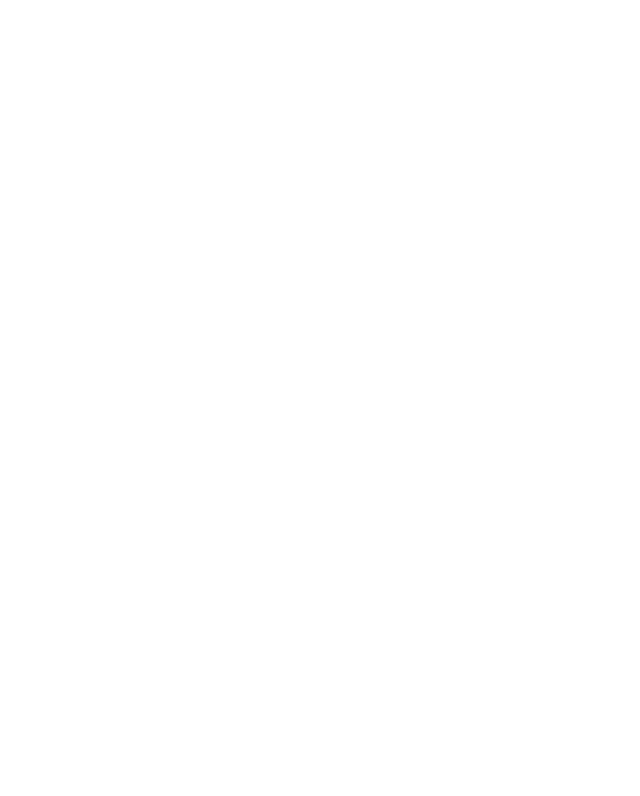
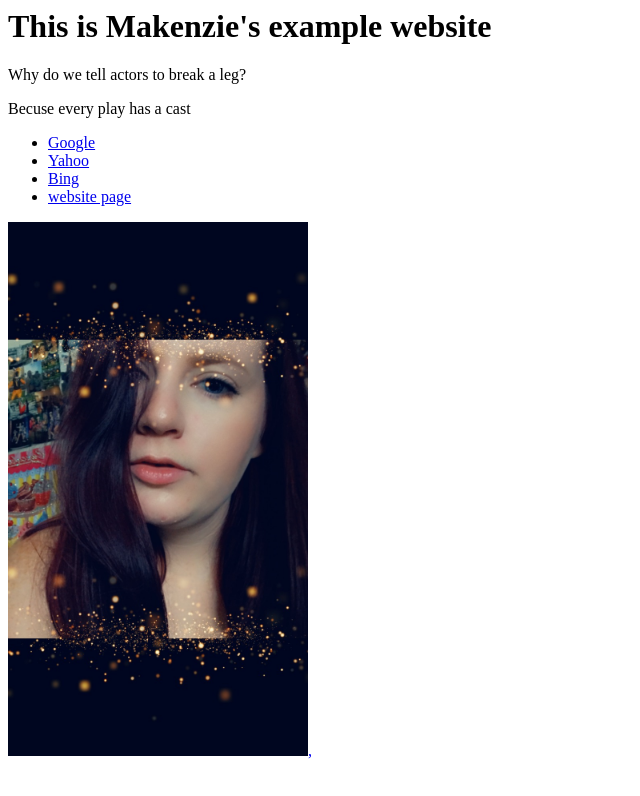
Before and after one commit to j4502-fs19/makenzie-bagley, a plain HTML site: page index.html in a window 1280 px wide. Shown: the whole page, without its empty margins (0-640 px from the left). Drawn offline with Linux system fonts and the light colour scheme.

Commit message:
Added joke, second page, and links to other websites and internal link

```diff
--- a/index.html
+++ b/index.html
@@ -10,6 +10,21 @@
      <meta http-equiv="content-type"
        content="text/html;charset=utf-8" />
      </head>
+<body>
+  <h1> This is Makenzie's example website</h1>
+<p>Why do we tell actors to break a leg?</p>
+<p> Becuse every play has a cast</p>
+
+<ul>
+  <li><a href="http://google.com">Google</a></li>
+  <li><a href="http://yahoo.com">Yahoo</a></li>
+  <li><a href="http://bing.com">Bing</a></li>
+  <li><a href="page2.html">website page</a></li>
+</ul>
+
+<a href="mailto:mrbc23@mail.missouri.edu"><img src="me.jpg" alt="This is me." width="300px" />, </a>
 
 
+  </body>
+
 </html>
```
Also changed, not shown: page2.html (added, +16 -0 lines), me.jpg (renamed from Images/me.jpg), 2 other files.
